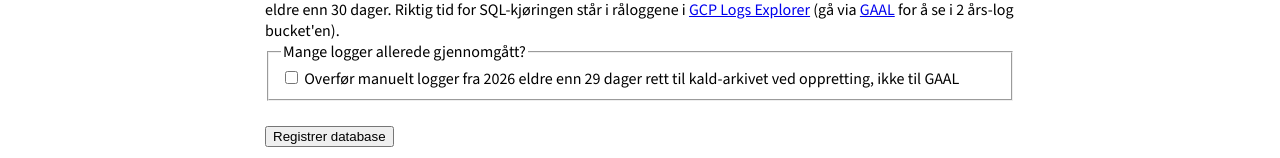
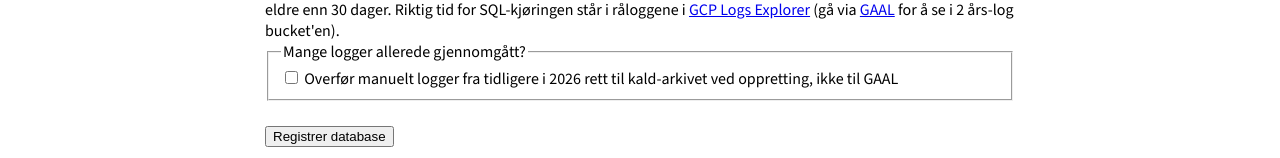
Before and after one commit to navikt/loggkamel-frontend, a SvelteKit app: page /register in a window 1280 px wide. Shown: the part 369-527 px from the top of the page. Built offline with nearby package versions, Linux system fonts and the light colour scheme.

Commit message:
Info samfalle med backend behaviour

```diff
--- a/src/routes/register/+page.svelte
+++ b/src/routes/register/+page.svelte
@@ -92,7 +92,7 @@
                     name="_R_0_"
                     value="quiet"
             />
-            <label for="quiet" class="ds-label" data-weight="regular">Overfør manuelt logger fra 2026 eldre enn 29 dager rett til kald-arkivet ved oppretting, ikke til GAAL</label>
+            <label for="quiet" class="ds-label" data-weight="regular">Overfør manuelt logger fra tidligere i 2026 rett til kald-arkivet ved oppretting, ikke til GAAL</label>
         </ds-field>
     </fieldset>
 
```
